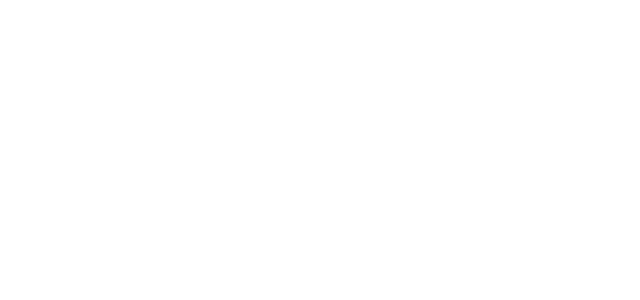
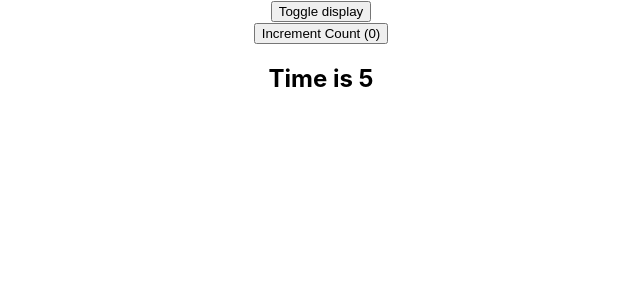
Before and after one commit to Monika-81/React-lessons, a React (Create React App) app in the folder my-app/: page / in a window 1280 px wide. Shown: the top 300 px of the page, without its empty margins (319-959 px from the left). Built offline with nearby package versions, Linux system fonts and the light colour scheme.

Commit message:
useEffect conter, container and clean up

```diff
--- a/my-app/src/App.js
+++ b/my-app/src/App.js
@@ -1,5 +1,6 @@
-import logo from './logo.svg';
 import './App.css';
+import UseEffectCounterContainer from './components/UseEffectCounterContainer';
+
 // import UseEffectCounter from './components/UseEffectCounter';
 // import ClassCounter from './components/ClassCounter';
 // import UseStateWithObjects from './components/UseStateWithObjects.js';
@@ -52,6 +53,8 @@
       {/* <UseStateWithObjects/> */}
       {/* <ClassCounter /> */}
       {/* <UseEffectCounter /> */}
+      <UseEffectCounterContainer />
+
 
 
     </div>
--- a/my-app/src/components/UseEffectCounter.js
+++ b/my-app/src/components/UseEffectCounter.js
@@ -2,17 +2,33 @@
 
 function UseEffectCounter() {
     const [count, setCount] = useState(0);
+    const [time, setTime] = useState(0);
+
     useEffect(() => {
-        console.log('count')
+        console.log('count effect');
         document.title = count;
     }, [count]);
+
+    useEffect(()=>{
+        console.log('Creating timer');
+        const interval = setInterval(() => {
+            console.log('Interval executed')
+            setTime(time => time + 1)
+        }, 1000);
+        return () => {
+            console.log('cleaning up')
+            clearInterval(interval);
+        }
+    }, []);
+
     return (
         <div>
             <button onClick={
                 () => setCount(count => count + 1)
             }>
-            Increment count ({count})
+                Increment Count ({count})
             </button>
+            <h2>Time is {time}</h2>
         </div>
     )
 }
--- /dev/null
+++ b/my-app/src/components/UseEffectCounterContainer.js
@@ -0,0 +1,19 @@
+import React, {useState} from 'react'
+import UseEffectCounter from './UseEffectCounter'
+
+function UseEffectCounterContainer() {
+  const [display, setDisplay] = useState(true);
+
+  return (
+    <div>
+      <button onClick={() => {
+        setDisplay(!display)
+      }}>
+        Toggle display
+      </button>
+      {display && <UseEffectCounter />}
+    </div>
+  )
+}
+
+export default UseEffectCounterContainer
```
Lines whose indentation alone changed are shown as unchanged.
